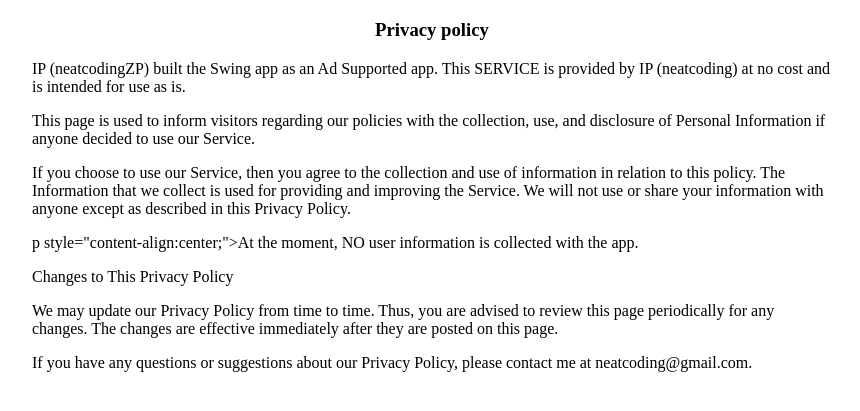
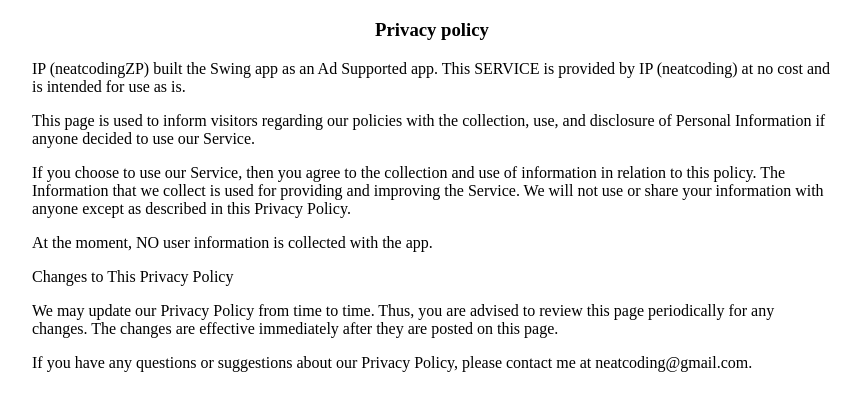
Before and after one commit to neatcodingZP/open-docs, a plain HTML site: page swing-privacy-policy.html in a window 1280 px wide. Shown: the part 61-472 px from the top of the page, without its empty margins (208-1068 px from the left). Drawn offline with Linux system fonts and the light colour scheme.

Commit message:
Update swing-privacy-policy.html

```diff
--- a/swing-privacy-policy.html
+++ b/swing-privacy-policy.html
@@ -15,7 +15,7 @@
 		<p style="content-align:center;">This page is used to inform visitors regarding our policies with the collection, use, and disclosure of Personal Information if anyone decided to use our Service.</p>
 		<p style="content-align:center;">If you choose to use our Service, then you agree to the collection and use of information in relation to this policy. The Information that we collect is used for providing and improving the Service. We will not use or share your information with anyone except as described in this Privacy Policy.</p>
 
-    p style="content-align:center;">At the moment, NO user information is collected with the app.</p>
+    <p style="content-align:center;">At the moment, NO user information is collected with the app.</p>
 
     <!--
     <p style="content-align:center;">The information that is collected can be divided into two groups:</p>
```
